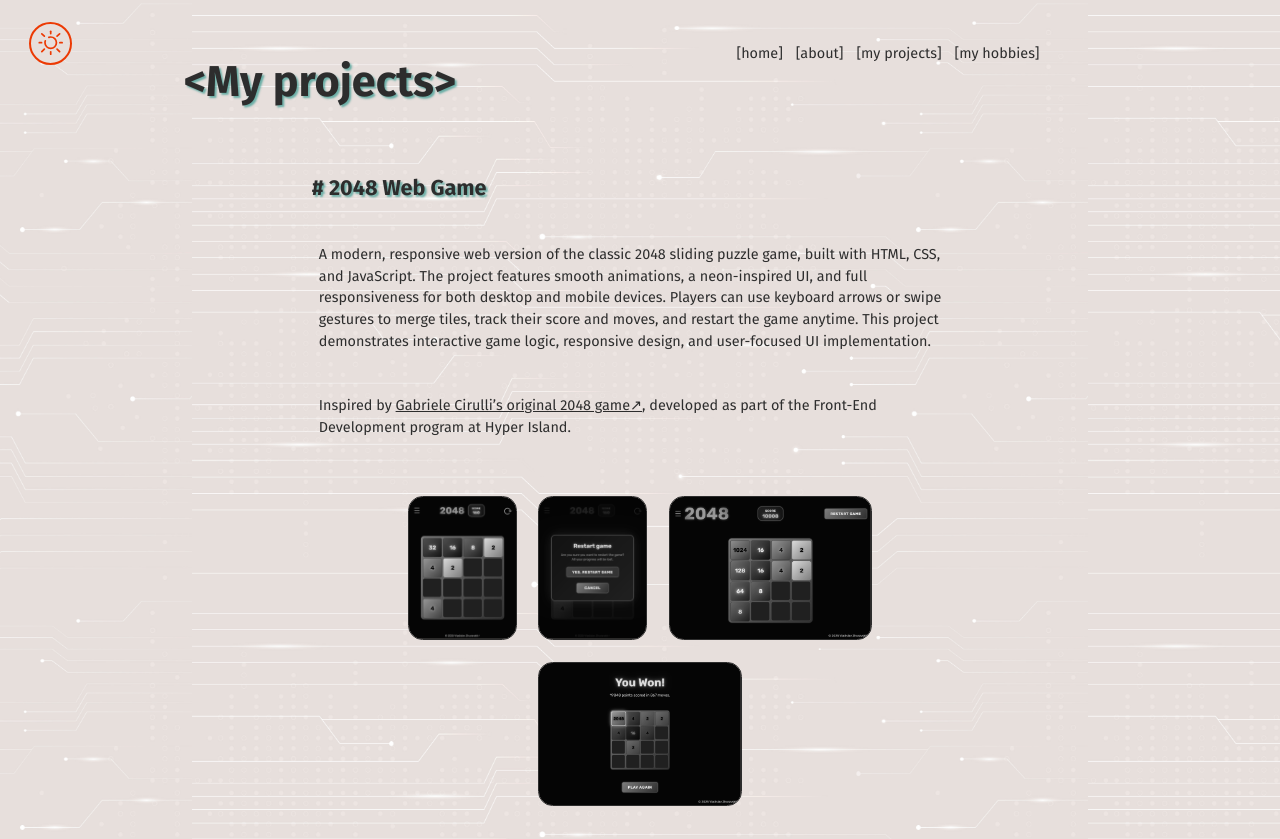
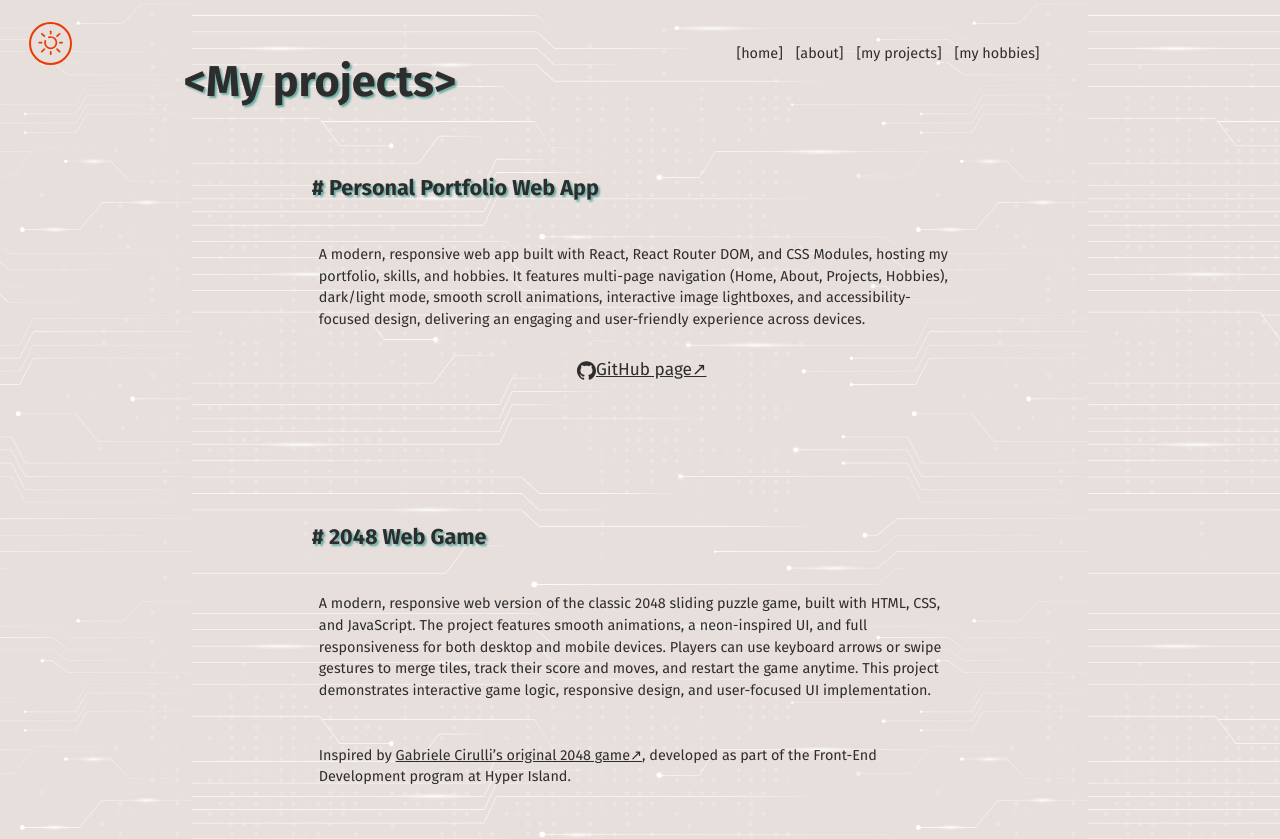
Before and after one commit to Tratatemium/Tratatemium.github.io, a React (Create React App) app: page /projects in a window 1280 px wide. Shown: the top 839 px of the page. Built offline with nearby package versions, Linux system fonts and the light colour scheme.

Commit message:
Fix class attribute to className in ArrowLink and SkipLink components, add rel="noopener noreferrer" to external links in Footer, and enhance Projects page with new project details and improved structure

```diff
--- a/src/components/ArrowLink.jsx
+++ b/src/components/ArrowLink.jsx
@@ -4,8 +4,13 @@ import SvgLogo from "./SvgLogo";
 
 function ArrowLink({ href, text, svgType }) {
   return (
-    <a href={href} class={styles.arrowLink} target="_blank">
-      <SvgLogo svgType={svgType}/>
+    <a
+      href={href}
+      className={styles.arrowLink}
+      target="_blank"
+      rel="noopener noreferrer"
+    >
+      <SvgLogo svgType={svgType} />
       <span>{text}</span>
     </a>
   );
--- a/src/components/Footer.jsx
+++ b/src/components/Footer.jsx
@@ -7,6 +7,7 @@ function Footer() {
         <a
           href="mailto:visitanoinvitado@gmail.com"
           target="_blank"
+          rel="noopener noreferrer"
           aria-label="Send email"
         >
           <svg
@@ -22,6 +23,7 @@ function Footer() {
         <a
           href="https://www.linkedin.com/in/vladislav-zhuravskii-8b24a22b6/"
           target="_blank"
+          rel="noopener noreferrer"
           aria-label="LinkedIn profile"
         >
           <svg
@@ -50,6 +52,7 @@ function Footer() {
         <a
           href="https://github.com/Tratatemium"
           target="_blank"
+          rel="noopener noreferrer"
           aria-label="GitHub profile"
         >
           <svg
@@ -65,6 +68,7 @@ function Footer() {
         <a
           href="https://www.instagram.com/visitanoinvitado/"
           target="_blank"
+          rel="noopener noreferrer"
           aria-label="Instagram profile"
         >
           <svg
@@ -80,6 +84,7 @@ function Footer() {
         <a
           href="https://t.me/tratatemium"
           target="_blank"
+          rel="noopener noreferrer"
           aria-label="Telegram profile"
         >
           <svg
@@ -95,6 +100,7 @@ function Footer() {
         <a
           href="https://wa.me/46769762974"
           target="_blank"
+          rel="noopener noreferrer"
           aria-label="WhatsApp profile"
         >
           <svg
--- a/src/components/SkipLink.jsx
+++ b/src/components/SkipLink.jsx
@@ -4,11 +4,11 @@ function SkipLink({ mainId }) {
   return (
     <a
       href={`#${mainId}`}
-      class={styles.skipLink}
+      className={styles.skipLink}
       aria-label="Skip to main content"
-      tabindex="-1"
+      tabIndex="-1"
     >
-      <span tabindex="0">[skip to main content]</span>
+      <span tabIndex="0">[skip to main content]</span>
     </a>
   );
 }
--- a/src/pages/Projects/Projects.jsx
+++ b/src/pages/Projects/Projects.jsx
@@ -9,10 +9,33 @@ function Projects({ openLightbox }) {
   const [ref1, isInview1, isScrollingUp1] = useInView({ threshold: 0.2 });
   const [ref2, isInview2, isScrollingUp2] = useInView({ threshold: 0.2 });
   const [ref3, isInview3, isScrollingUp3] = useInView({ threshold: 0.2 });
+  const [ref4, isInview4, isScrollingUp4] = useInView({ threshold: 0.2 });
   return (
     <>
       <h1 className={styles.title}>&lt;My projects&gt;</h1>
       <div className={section.content}>
+        <section
+          ref={ref4}
+          className={`${section.section} ${isInview4 ? section.show : isScrollingUp4 ? section.hideUp : section.hideDown}`}
+        >
+          <h2 className={styles.title}># Personal Portfolio Web App</h2>
+          <p className={styles.description}>
+            A modern, responsive web app built with React, React Router DOM, and
+            CSS Modules, hosting my portfolio, skills, and hobbies. It features
+            multi-page navigation (Home, About, Projects, Hobbies), dark/light
+            mode, smooth scroll animations, interactive image lightboxes, and
+            accessibility-focused design, delivering an engaging and
+            user-friendly experience across devices.
+          </p>
+          <div className={styles.links}>
+            <ArrowLink
+              href="https://github.com/Tratatemium/Tratatemium.github.io"
+              text="GitHub page"
+              svgType="GitHub"
+            />
+          </div>
+        </section>
+
         <section
           ref={ref1}
           className={`${section.section} ${isInview1 ? section.show : isScrollingUp1 ? section.hideUp : section.hideDown}`}
@@ -37,7 +60,7 @@ function Projects({ openLightbox }) {
             Island.
           </p>
           <Gallery images={galleries.my2048game} openLightbox={openLightbox} />
-          <div class={styles.links}>
+          <div className={styles.links}>
             <ArrowLink
               href="https://tratatemium.github.io/2048-game/"
               text="2048 game"
@@ -71,7 +94,7 @@ function Projects({ openLightbox }) {
             highlights, and a chat interface.
           </p>
           <Gallery images={galleries.happyPaws} openLightbox={openLightbox} />
-          <div class={styles.links}>
+          <div className={styles.links}>
             <ArrowLink
               href="https://tratatemium.github.io/HappyPaws/"
               text="Happy paws"
@@ -101,7 +124,7 @@ function Projects({ openLightbox }) {
             event handling, card shuffling algorithms, and CSS animations.
           </p>
           <Gallery images={galleries.memoryGame} openLightbox={openLightbox} />
-          <div class={styles.links}>
+          <div className={styles.links}>
             <ArrowLink
               href="https://tratatemium.github.io/Memory-game/"
               text="Memory game"
```
